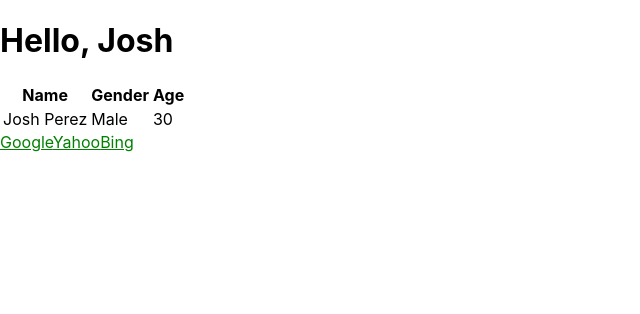
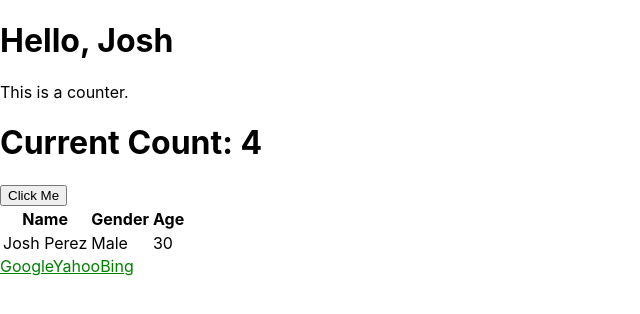
Before and after one commit to Pro-Tek-Consulting/react-foundation, a React (Create React App) app in the folder rohit-app/: page / in a window 1280 px wide. Shown: the top 314 px of the page, without its empty margins (0-640 px from the left). Built offline with nearby package versions, Linux system fonts and the light colour scheme.

Commit message:
Added counter with state

```diff
--- /dev/null
+++ b/rohit-app/src/components/Counter.jsx
@@ -0,0 +1,36 @@
+/* eslint-disable no-useless-constructor */
+import React, { Component } from "react";
+
+class Counter extends Component {
+  constructor(props) {
+    super(props);
+    this.state = { currentCount: this.props.startAt };
+    this.handleClick = this.handleClick.bind(this);
+  }
+  handleClick(e) {
+    this.setState({ currentCount: this.state.currentCount + 1, name: Math.random() });
+  }
+  render() {
+    return (
+      <div>
+        <span> This is a counter.</span>
+        <h1> Current Count: {this.state.currentCount}</h1>
+        <button onClick={this.handleClick}>Click Me</button>
+        {this.state.name && <span>Last updated by {this.state.name}</span>}
+      </div>
+    );
+  }
+}
+
+const FunCounter = (props) => {
+  return (
+    <div>
+      <span> This is a counter.</span>
+      <h1> Current Count: {props.startAt}</h1>
+      <button>Click Me</button>
+      {this.state.name && <span>Last updated by {this.state.name}</span>}
+    </div>
+  );
+};
+
+export default Counter;
--- a/rohit-app/src/components/HelloMsg.jsx
+++ b/rohit-app/src/components/HelloMsg.jsx
@@ -1,7 +1,14 @@
+import Counter from "./Counter";
+
 const HelloMsg = (props) => {
   const { data } = props;
 
-  return <h1>Hello, {data.firstname}</h1>;
+  return (
+    <div>
+      <h1>Hello, {data.firstname}</h1>
+      <Counter startAt={4} />
+    </div>
+  );
 };
 
 export default HelloMsg;
```
